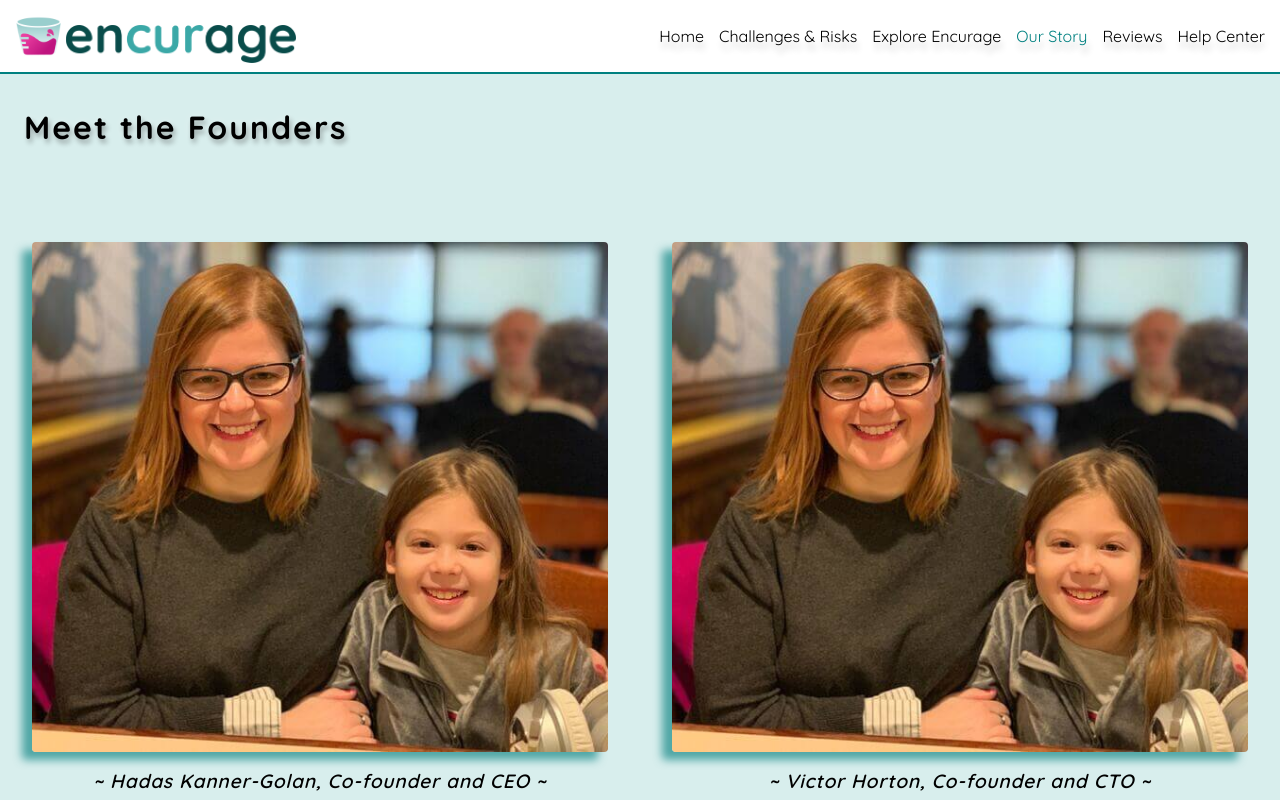
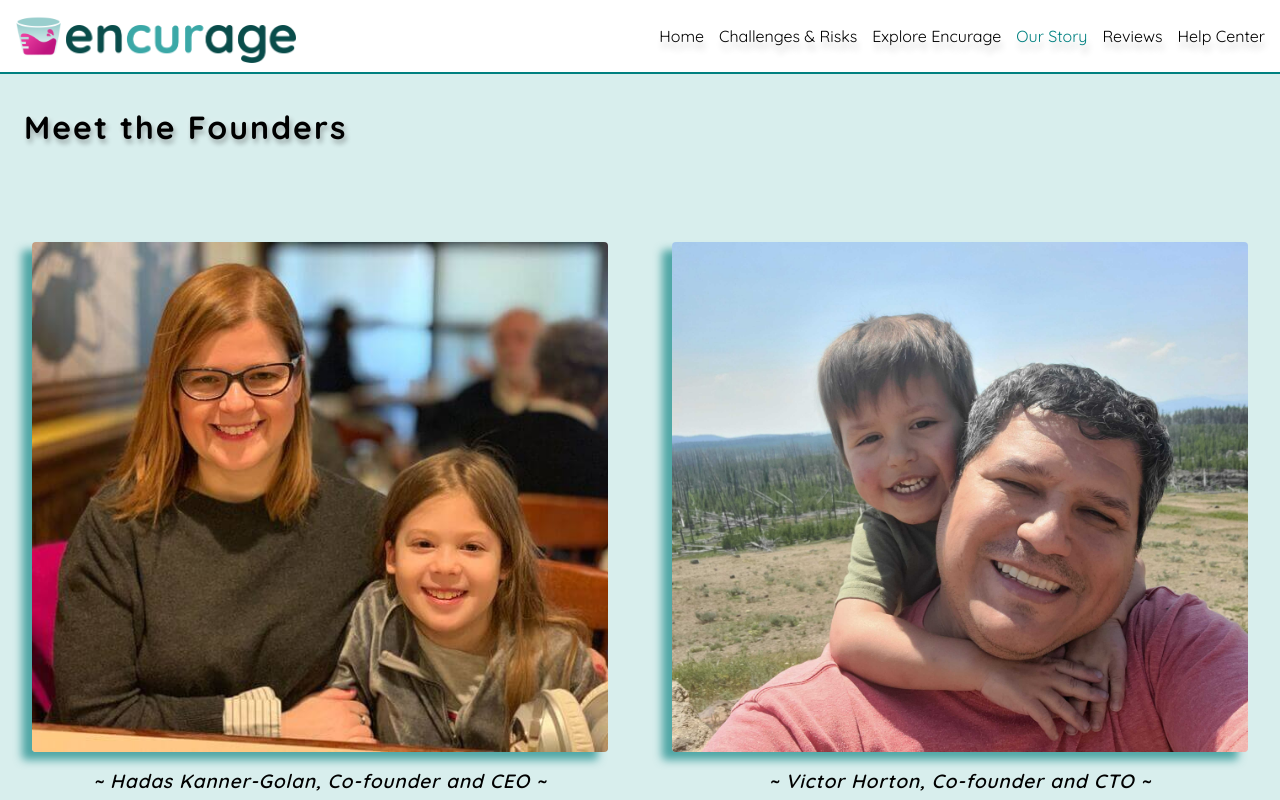
Before and after one commit to EncurageApp/encurageWeb, a React (Create React App) app: page /Founder in a window 1280 px wide. Shown: the top 800 px of the page. Built offline with nearby package versions, Linux system fonts and the light colour scheme.

Commit message:
added pic

```diff
--- a/src/pages/Founder.jsx
+++ b/src/pages/Founder.jsx
@@ -4,6 +4,7 @@ import { faLinkedin } from "@fortawesome/free-brands-svg-icons";
 
 //imgs
 import Hadas from "../imgs/encurage/hadas.jpg";
+import Cayden from "../imgs/encurage/cayden.jpg";
 import EmailIcon from "../imgs/encurage/email-icon.png";
 
 //components
@@ -79,7 +80,7 @@ export const Founder = () => {
           <div className="f-founder-img-container">
             <div>
               <img
-                src={Hadas}
+                src={Cayden}
                 alt="Founder of Company victor"
                 width={680}
                 height={510}
```
Also changed, not shown: src/imgs/encurage/cayden.jpg (added).
